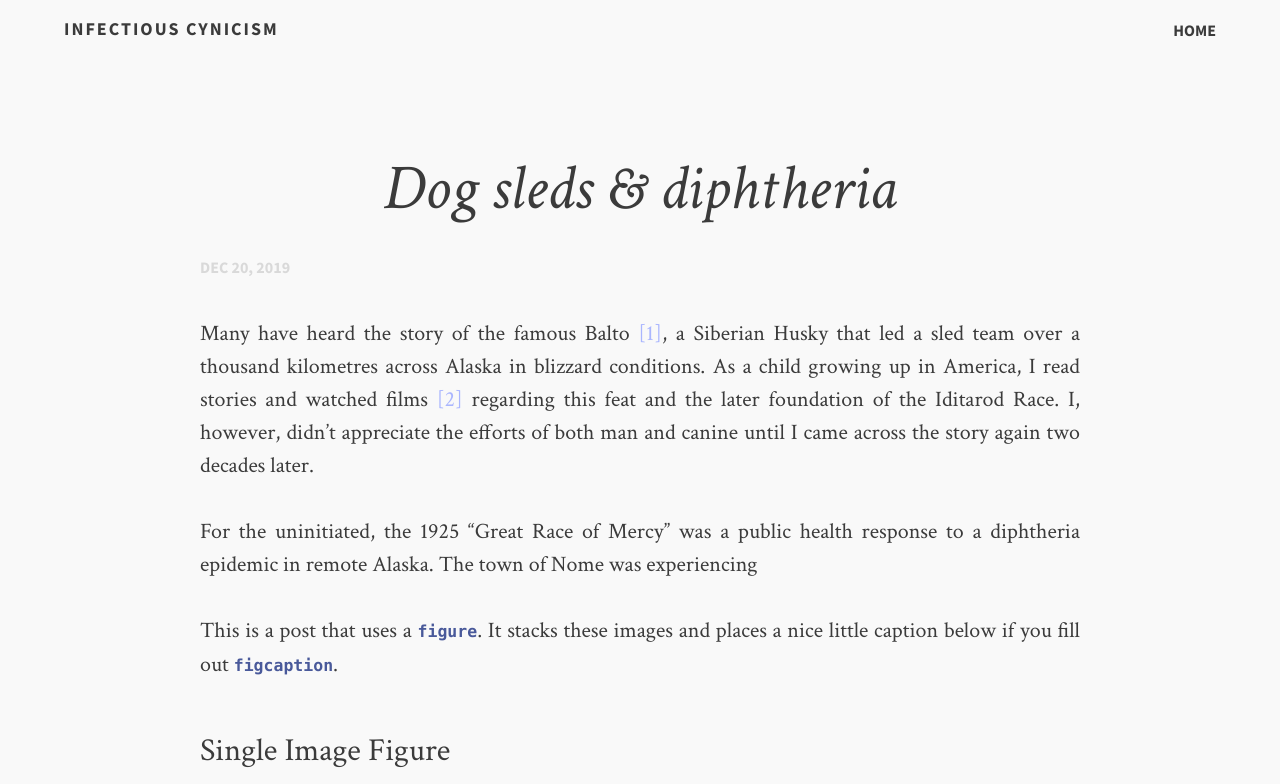
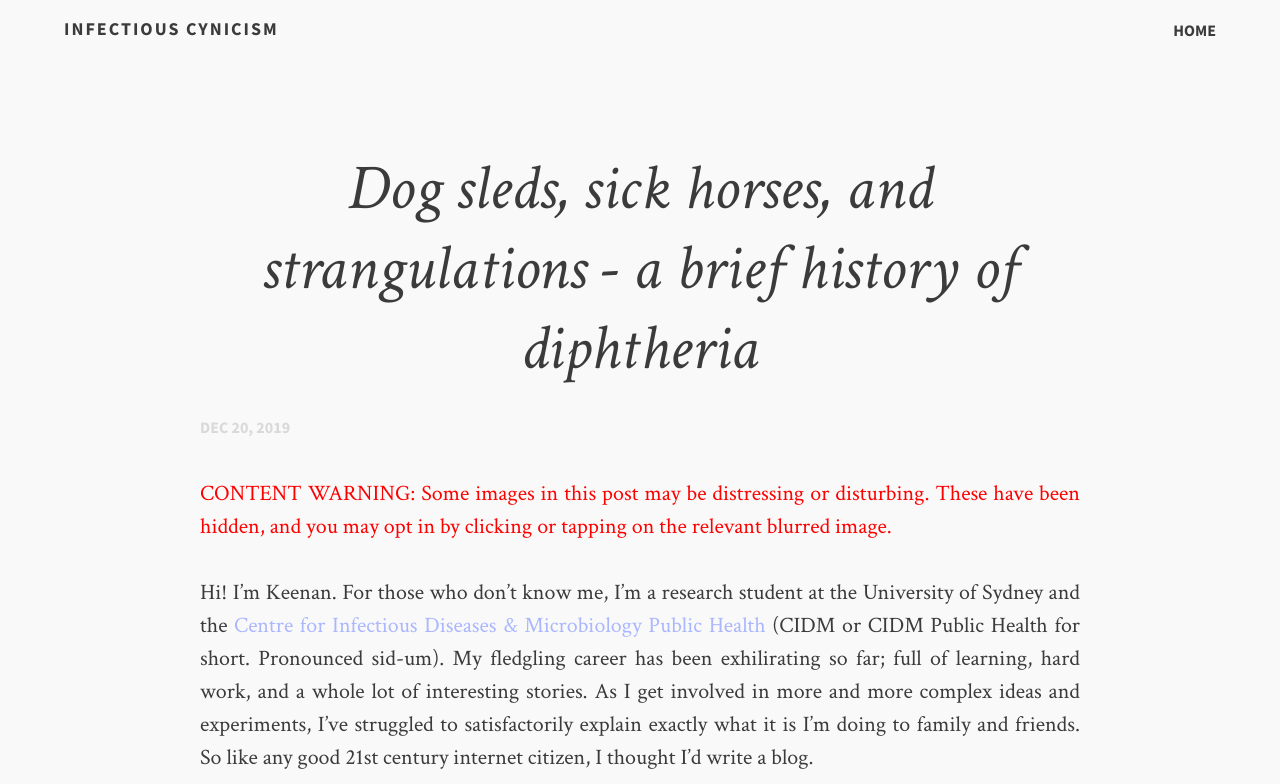
Before and after one commit to keenan-pey/blog, a Jekyll site: the page built from _posts/2019-12-20-balto.md, in a window 1280 px wide and 1400 px high. Shown: the top 784 px of the window. Built offline with Jekyll 4.4.1, drawn with Linux system fonts in a browser that asks for light colours; comment, search, counter and statistics services are not loaded; some of the changed text lies outside the part shown; grey boxes are pictures that could not be loaded.

Commit message:
Update 2019-12-20-balto.md

```diff
--- a/_posts/2019-12-20-balto.md
+++ b/_posts/2019-12-20-balto.md
@@ -1,10 +1,22 @@
 ---
 layout: post-no-feature
-title: "Dog sleds & diphtheria"
+title: "Dog sleds, sick horses, and strangulations - a brief history of diphtheria"
 description: ""
 category: articles
 tags: [diphtheria, infectious disease, vaccination, antitoxin, Balto, dog sled]
 ---
+
+<p style="color:red">CONTENT WARNING: Some images in this post may be distressing or disturbing. These have been hidden, and you may opt in by clicking or tapping on the relevant blurred image.</p>
+
+Hi! I'm Keenan. For those who don't know me, I'm a research student at the University of Sydney and the [Centre for Infectious Diseases & Microbiology Public Health](https://www.wslhd.health.nsw.gov.au/Education-Portal/Research/Research-Categories/Centre-for-infectious-Diseases-and-Microbiology-Public-Health) (CIDM or CIDM Public Health for short. Pronounced sid-um). My fledgling career has been exhilirating so far; full of learning, hard work, and a whole lot of interesting stories. As I get involved in more and more complex ideas and experiments, I've struggled to satisfactorily explain exactly what it is I'm doing to family and friends. So like any good 21st century internet citizen, I thought I'd write a blog.
+
+With that in mind, this blog is aimed at an audience that has little or no knowledge of microbiology and infectious disease yet. I hope to explain a few topics I find fascinating in a way that's digestible for those who haven't spent a good portion of their lives in science. The first episode (this one) will be all about my degree's main focus: diphtheria and its causative agent.
+
+
+-----------
+
+
+
 
 Many have heard the story of the famous Balto [\[1\]](https://en.wikipedia.org/wiki/Balto), a Siberian Husky that led a sled team over a thousand kilometres across Alaska in blizzard conditions. As a child growing up in America, I read stories and watched films [\[2\]](https://www.imdb.com/title/tt0112453/) regarding this feat and the later foundation of the Iditarod Race. I, however, didn't appreciate the efforts of both man and canine until I came across the story again two decades later.
 
```
